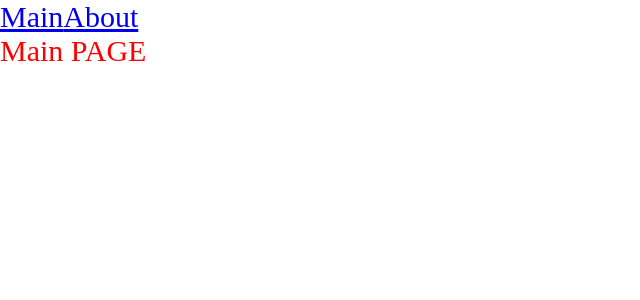
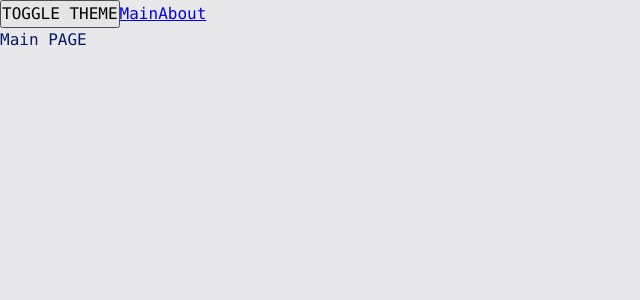
Before and after one commit to lapusto/ulby, a React app: page / in a window 1280 px wide. Shown: the top 300 px of the page, without its empty margins (0-640 px from the left). Built offline with nearby package versions, Linux system fonts and the light colour scheme.

Commit message:
add theme context

```diff
--- a/src/App.tsx
+++ b/src/App.tsx
@@ -1,11 +1,15 @@
 import { Link, Route, Routes } from "react-router-dom"
-import "./index.scss"
+import "./styles/index.scss"
 import { AboutPageAsync } from "./pages/AboutPage/AboutPage.async"
 import { MainPageAsync } from "./pages/MainPage/MainPage.async"
 import { Suspense } from "react"
+import { useTheme } from "./theme/useTheme"
 
 const App = () => {
-    return <div className="app">
+
+ const {theme, toggleTheme} = useTheme()
+    return <div className={`app ${theme}`}>
+        <button onClick={toggleTheme}>TOGGLE THEME</button>
         <Link to={'/'}>Main</Link>
         <Link to={'/about'}>About</Link>
         <Suspense fallback={<div>Loading...</div>}>
--- a/src/index.scss
+++ /dev/null
@@ -1,10 +0,0 @@
-* {
-    margin: 0;
-    padding: 0;
-    box-sizing: border-box;
-}
-
-.app {
-    font-size: 30px;
-    color: red
-}
--- a/src/index.tsx
+++ b/src/index.tsx
@@ -1,10 +1,13 @@
 import { render } from "react-dom";
 import App from "./App";
 import { BrowserRouter } from "react-router-dom";
+import { ThemeProvider } from "./theme/ThemeProvider";
 
 render(
     <BrowserRouter>
-        <App />
+        <ThemeProvider>
+            <App />
+        </ThemeProvider>
     </BrowserRouter>,
     document.getElementById('root')
 )
--- /dev/null
+++ b/src/styles/index.scss
@@ -0,0 +1,13 @@
+@import "reset";
+@import "./variables/global";
+@import "themes/normal";
+@import "themes/dark";
+
+.app {
+    font: var(--font-m);
+
+    background: var(--bg-color);
+    color: var(--primary-color);
+
+    min-height: 100vh;
+}
--- /dev/null
+++ b/src/styles/reset.scss
@@ -0,0 +1,14 @@
+* {
+    margin: 0;
+    padding: 0;
+    box-sizing: border-box;
+}
+
+input,
+button,
+textarea,
+select {
+    margin: 0;
+
+    font: inherit;
+}
--- /dev/null
+++ b/src/styles/themes/dark.scss
@@ -0,0 +1,6 @@
+.app.dark {
+    --bg-color: #090949;
+
+    --primary-color: #049604;
+    --secondary-color: #04ff04;
+}
--- /dev/null
+++ b/src/styles/themes/normal.scss
@@ -0,0 +1,6 @@
+:root {
+    --bg-color: #e8e8ea;
+
+    --primary-color: #041c65;
+    --secondary-color: #0449e0;
+}
--- /dev/null
+++ b/src/styles/variables/global.scss
@@ -0,0 +1,11 @@
+:root {
+    --font-family-main: Consolas, 'Times New Roman', Serif;
+
+    --font-size-m: 16px;
+    --font-line-m: 24px;
+    --font-m: var(--font-size-m) / var(--font-line-m) var(--font-family-main);
+
+    --font-size-l: 24px;
+    --font-line-l: 32px;
+    --font-l: var(--font-size-l) / var(--font-line-l) var(--font-family-main);
+}
--- /dev/null
+++ b/src/theme/ThemeContext.ts
@@ -0,0 +1,15 @@
+import { createContext } from "react";
+
+export enum Theme {
+    LIGHT = 'light',
+    DARK = 'dark'
+}
+
+export interface ThemeContextProps {
+    theme?: Theme;
+    setTheme?: (theme: Theme) => void
+}
+
+export const ThemeContext = createContext<ThemeContextProps>({})
+
+export const LOCAL_STORAGE_THEME_KEY = 'theme'
--- /dev/null
+++ b/src/theme/ThemeProvider.tsx
@@ -0,0 +1,21 @@
+import { FC, useMemo, useState } from "react"
+import { LOCAL_STORAGE_THEME_KEY, Theme, ThemeContext } from "./ThemeContext"
+
+const defaultTheme = localStorage.getItem(LOCAL_STORAGE_THEME_KEY) as Theme || Theme.LIGHT
+
+export const ThemeProvider: FC = ({ children }) => {
+
+    const [theme, setTheme] = useState<Theme>(defaultTheme)
+
+
+    const defaultProps = useMemo(() => ({
+        theme: theme,
+        setTheme: setTheme
+    }), [theme])
+
+    return (
+        <ThemeContext.Provider value={defaultProps}>
+            {children}
+        </ThemeContext.Provider>
+    )
+}
--- /dev/null
+++ b/src/theme/useTheme.ts
@@ -0,0 +1,17 @@
+import { useContext } from "react";
+import { LOCAL_STORAGE_THEME_KEY, Theme, ThemeContext } from "./ThemeContext";
+
+interface UseThemeResult {
+    toggleTheme: () => void;
+    theme: Theme
+}
+
+export function useTheme(): UseThemeResult {
+    const {theme, setTheme} = useContext(ThemeContext)
+    const toggleTheme = () => {
+        const newTheme = theme === Theme.DARK ? Theme.LIGHT : Theme.DARK
+        setTheme(newTheme);
+        localStorage.setItem(LOCAL_STORAGE_THEME_KEY, newTheme)
+    }
+    return {theme, toggleTheme}
+}
```
